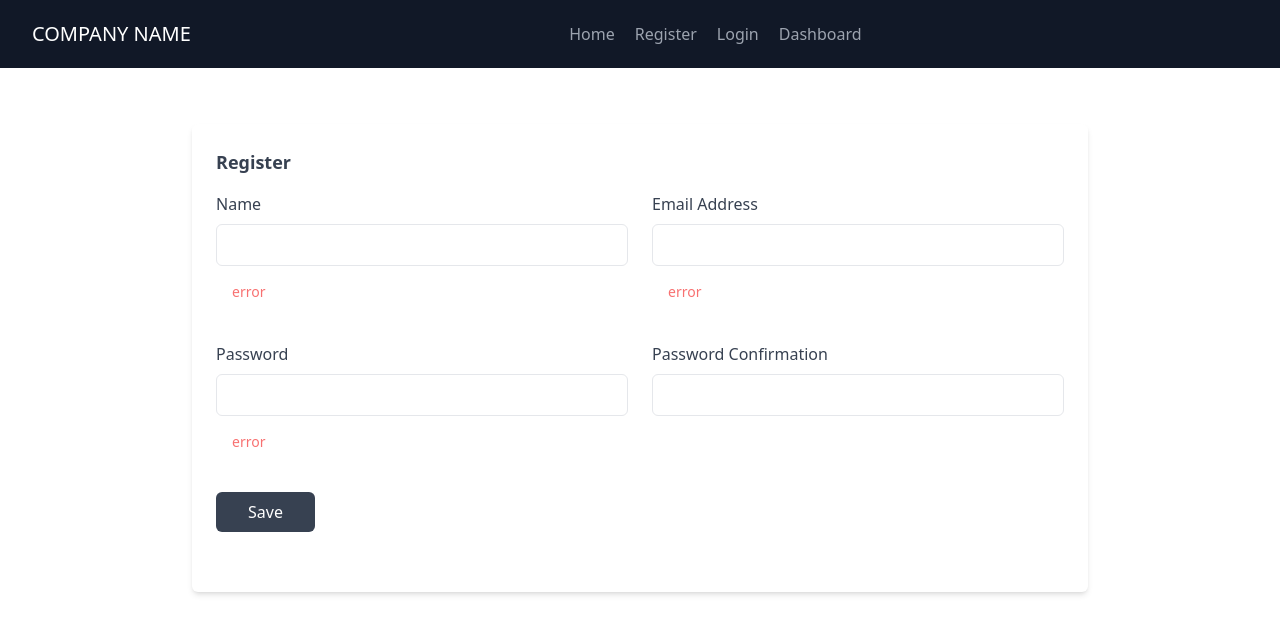
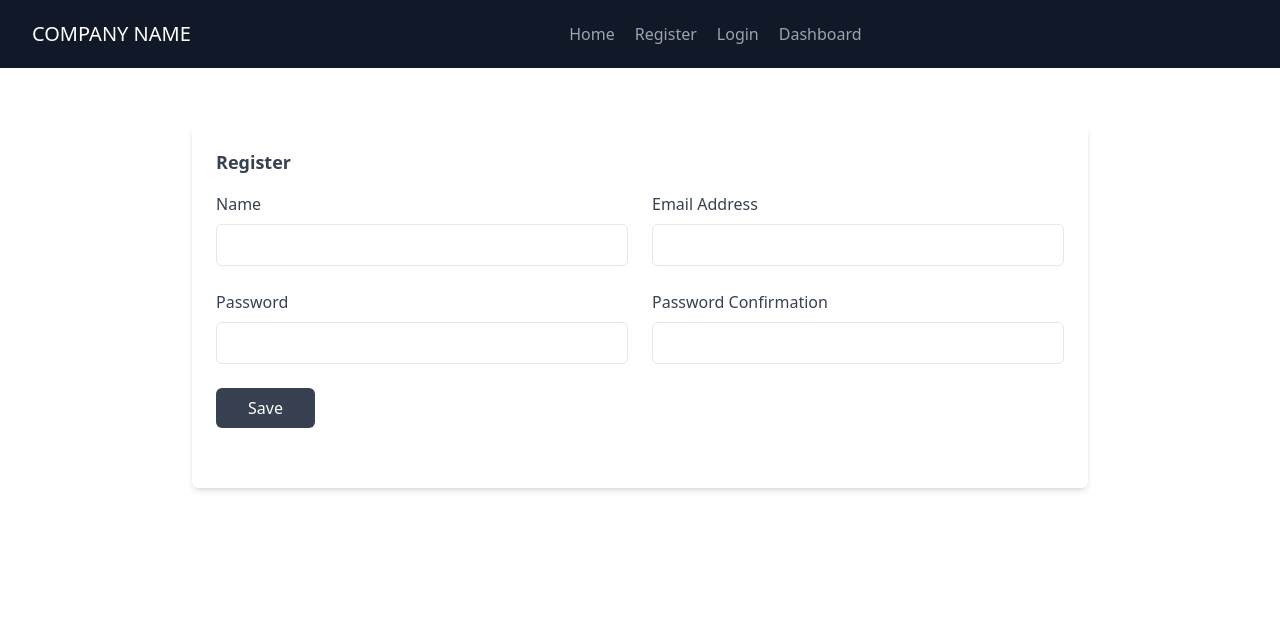
Before and after one commit to shashikanuwan/react-authentication-with-laravel-breeze-api, a React (Vite) app in the folder frontend/: page /register in a window 1280 px wide. Shown: the top 634 px of the page. Built offline with nearby package versions, Linux system fonts and the light colour scheme.

Commit message:
Display Register and Login Errors

```diff
--- a/frontend/src/pages/Login.jsx
+++ b/frontend/src/pages/Login.jsx
@@ -5,6 +5,7 @@ import axios from "../api/axios";
 const Login = () => {
     const [email, setEmail] = useState("");
     const [password, setPassword] = useState("");
+    const [errors, setErrors] = useState("");
     const navigate = useNavigate();
 
     const handleLogin = async (event) => {
@@ -15,7 +16,9 @@ const Login = () => {
             setPassword("");
             navigate("/");
         } catch (e) {
-            console.log(e);
+            if (e.response.status === 422) {
+                setErrors(e.response.data.errors);
+            }
         }
     }
 
@@ -32,11 +35,13 @@ const Login = () => {
                         <input id="email" type="email" value={email} onChange={(e) => setEmail(e.target.value)}
                             className="block w-full px-4 py-2 mt-2 text-gray-700 bg-white border border-gray-200 rounded-md dark:bg-gray-800 dark:text-gray-300 dark:border-gray-600 focus:border-blue-400 focus:ring-blue-300 focus:ring-opacity-40 dark:focus:border-blue-300 focus:outline-none focus:ring" />
 
+                        {errors.email && (
                             <div className="flex">
                                 <span className="text-red-400 text-sm m-2 p-2">
-                                error
+                                    {errors.email[0]}
                                 </span>
                             </div>
+                        )}
                     </div>
 
                     <div>
@@ -44,13 +49,14 @@ const Login = () => {
                         <input id="password" type="password" value={password} onChange={(e) => setPassword(e.target.value)}
                             className="block w-full px-4 py-2 mt-2 text-gray-700 bg-white border border-gray-200 rounded-md dark:bg-gray-800 dark:text-gray-300 dark:border-gray-600 focus:border-blue-400 focus:ring-blue-300 focus:ring-opacity-40 dark:focus:border-blue-300 focus:outline-none focus:ring" />
 
-                        <div v-if="authStore.errors.password" className="flex">
+                        {errors.password && (
+                            <div className="flex">
                                 <span className="text-red-400 text-sm m-2 p-2">
-                                error
+                                    {errors.password[0]}
                                 </span>
                             </div>
+                        )}
                     </div>
-
                 </div>
 
                 <div className="flex mt-6">
--- a/frontend/src/pages/Register.jsx
+++ b/frontend/src/pages/Register.jsx
@@ -7,6 +7,7 @@ const Register = () => {
     const [email, setEmail] = useState("");
     const [password, setPassword] = useState("");
     const [password_confirmation, setPasswordConfirmation] = useState("");
+    const [errors, setErrors] = useState("");
     const navigate = useNavigate();
 
     const handleRegister = async (event) => {
@@ -19,7 +20,9 @@ const Register = () => {
             setPasswordConfirmation("");
             navigate("/dashboard");
         } catch (e) {
-            console.log(e);
+            if (e.response.status === 422) {
+                setErrors(e.response.data.errors);
+            }
         }
     }
 
@@ -35,11 +38,13 @@ const Register = () => {
                         <input id="name" type="text" value={name} onChange={(e) => setName(e.target.value)}
                             class="block w-full px-4 py-2 mt-2 text-gray-700 bg-white border border-gray-200 rounded-md dark:bg-gray-800 dark:text-gray-300 dark:border-gray-600 focus:border-blue-400 focus:ring-blue-300 focus:ring-opacity-40 dark:focus:border-blue-300 focus:outline-none focus:ring" />
 
+                        {errors.name && (
                             <div v-if="authStore.errors.name" class="flex">
                                 <span class="text-red-400 text-sm m-2 p-2">
-                                error
+                                    {errors.name[0]}
                                 </span>
                             </div>
+                        )}
                     </div>
 
                     <div>
@@ -47,11 +52,13 @@ const Register = () => {
                         <input id="email" type="email" value={email} onChange={(e) => setEmail(e.target.value)}
                             class="block w-full px-4 py-2 mt-2 text-gray-700 bg-white border border-gray-200 rounded-md dark:bg-gray-800 dark:text-gray-300 dark:border-gray-600 focus:border-blue-400 focus:ring-blue-300 focus:ring-opacity-40 dark:focus:border-blue-300 focus:outline-none focus:ring" />
 
+                        {errors.email && (
                             <div v-if="authStore.errors.email" class="flex">
                                 <span class="text-red-400 text-sm m-2 p-2">
-                                error
+                                    {errors.email[0]}
                                 </span>
                             </div>
+                        )}
                     </div>
 
                     <div>
@@ -59,11 +66,13 @@ const Register = () => {
                         <input id="password_confirmation" type="password" value={password} onChange={(e) => setPassword(e.target.value)}
                             class="block w-full px-4 py-2 mt-2 text-gray-700 bg-white border border-gray-200 rounded-md dark:bg-gray-800 dark:text-gray-300 dark:border-gray-600 focus:border-blue-400 focus:ring-blue-300 focus:ring-opacity-40 dark:focus:border-blue-300 focus:outline-none focus:ring" />
 
+                        {errors.password && (
                             <div v-if="authStore.errors.password" class="flex">
                                 <span class="text-red-400 text-sm m-2 p-2">
-                                error
+                                    {errors.password[0]}
                                 </span>
                             </div>
+                        )}
                     </div>
 
                     <div>
```
Lines whose indentation alone changed are shown as unchanged.
